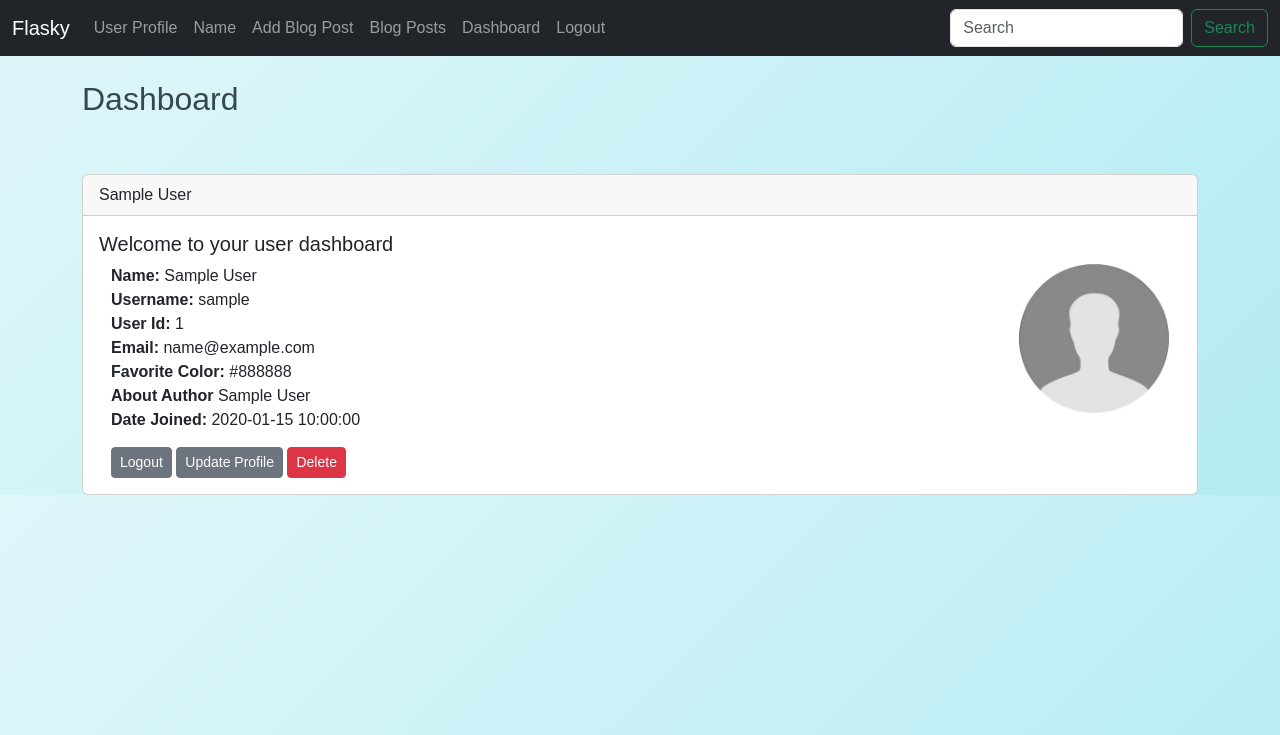
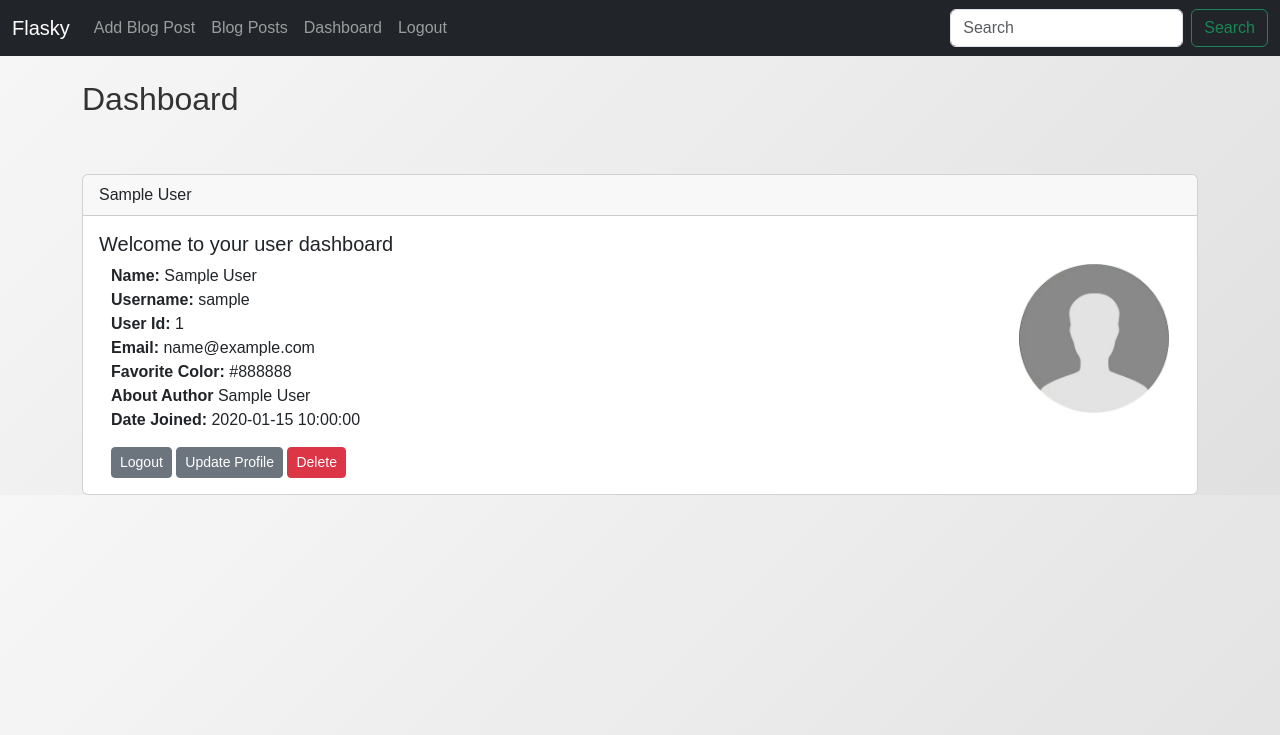
Before and after one commit to mohanvarma22/flask, a Flask app: page /dashboard in a window 1280 px wide. Shown: the top 735 px of the page. Run offline with Flask 3, Linux system fonts and the light colour scheme; a user stored in the database is signed in; tables that the repository leaves empty hold one stand-in row (values such as "Sample post"); some libraries are stand-ins or nearby versions.

Commit message:
Delete dialog boxes and removed unnecessary pages

```diff
--- a/app.py
+++ b/app.py
@@ -289,6 +289,15 @@ def is_valid_password(password):
 
     return True
 
+@app.route('/posts/delete/confirm/<int:id>')
+@login_required
+def delete_post_confirm(id):
+    post = Posts.query.get_or_404(id)
+    if post.poster_id != current_user.id:
+        flash("You can only delete your own posts!")
+        return redirect(url_for('posts'))
+    return render_template("delete_post_confirm.html", post=post)
+
 @app.route('/delete/<int:id>')
 @login_required
 def delete(id):
@@ -352,10 +361,10 @@ def index():
     return render_template('index.html',first_name=first_name,favorite_food=favorite_food)
                         #  stuff=stuff
 
-@app.route('/user/<name>')
+# @app.route('/user/<name>')
 
-def user(name):
-    return render_template('user.html',user_name=name)
+# def user(name):
+#     return render_template('user.html',user_name=name)
 
 #Create custom error pages
 
@@ -369,15 +378,15 @@ def page_not_found(e):
 def page_not_found(e):
     return render_template('500.html'),500
 
-@app.route('/name',methods=['GET','POST'])
-def name():
-    name=None
-    form=NamerForm()
-    if form.validate_on_submit():
-        name=form.name.data
-        form.name.data=''
-        flash("submitted the form successfully")
-    return render_template("name.html",name=name,form=form)
+# @app.route('/name',methods=['GET','POST'])
+# def name():
+#     name=None
+#     form=NamerForm()
+#     if form.validate_on_submit():
+#         name=form.name.data
+#         form.name.data=''
+#         flash("submitted the form successfully")
+#     return render_template("name.html",name=name,form=form)
 
 @app.route('/test_pw',methods=['GET','POST'])
 def test_pw():
--- a/static/css/style.css
+++ b/static/css/style.css
@@ -18,10 +18,10 @@ body{
 
 body {
     font-family: 'Arial', sans-serif;
-    background: linear-gradient(135deg, #E0F7FA, #B2EBF2);
-    color: #37474F;
+    background: linear-gradient(135deg, #F7F7F7, #E0E0E0); /* Light grey to medium grey gradient */
+    color: #333333; /* Dark grey for text */
+}
 
-}
 
 /* .container {
     max-width: 1200px;
--- a/templates/dashboard.html
+++ b/templates/dashboard.html
@@ -28,12 +28,13 @@
                         <strong>Email:</strong> {{ current_user.email }}<br/>
                         <strong>Favorite Color:</strong> {{ current_user.favorite_color }}<br/>
                         <strong>About Author</strong> {{ current_user.about_author }}<br/>
-
                         <strong>Date Joined:</strong> {{ current_user.date_added }}<br/>
                     </p>
                     <a href="{{ url_for('logout') }}" class="btn btn-secondary btn-sm">Logout</a>
                     <a href="{{ url_for('update', id=current_user.id) }}" class="btn btn-secondary btn-sm">Update Profile</a>
-                        <a href="{{ url_for('delete', id=current_user.id) }}" class="btn btn-danger btn-sm">Delete</a>
+                    <button type="button" class="btn btn-danger btn-sm" data-bs-toggle="modal" data-bs-target="#deleteConfirmModal">
+                        Delete
+                    </button>
                 </div>
 
                 <!-- Right side: Profile picture -->
@@ -45,4 +46,23 @@
     </div>
 </div>
 
+<!-- Delete Confirmation Modal -->
+<div class="modal fade" id="deleteConfirmModal" tabindex="-1" aria-labelledby="deleteConfirmModalLabel" aria-hidden="true">
+    <div class="modal-dialog">
+        <div class="modal-content">
+            <div class="modal-header">
+                <h5 class="modal-title" id="deleteConfirmModalLabel">Confirm Deletion</h5>
+                <button type="button" class="btn-close" data-bs-dismiss="modal" aria-label="Close"></button>
+            </div>
+            <div class="modal-body">
+                Do you really want to delete your account?
+            </div>
+            <div class="modal-footer">
+                <button type="button" class="btn btn-secondary" data-bs-dismiss="modal">Cancel</button>
+                <a href="{{ url_for('delete', id=current_user.id) }}" class="btn btn-danger">Delete</a>
+            </div>
+        </div>
+    </div>
+</div>
+
 {% endblock %}
--- a/templates/name.html
+++ b/templates/name.html
@@ -1,4 +1,4 @@
-{%extends 'base.html' %}
+<!-- {%extends 'base.html' %}
 {%block content%}
 
 {%for message in get_flashed_messages()%}
@@ -30,4 +30,4 @@
 
     </form>
 {%endif%}
-{%endblock%}
+{%endblock%} -->
--- a/templates/navbar.html
+++ b/templates/navbar.html
@@ -6,15 +6,6 @@
       </button>
       <div class="collapse navbar-collapse" id="navbarSupportedContent">
         <ul class="navbar-nav me-auto mb-2 mb-lg-0">
-          <!-- <li class="nav-item">
-            <a class="nav-link active" aria-current="page" href="#">Home</a>
-          </li> -->
-          <li class="nav-item">
-            <a class="nav-link" href="{{url_for('user',name='Mohan')}}">User Profile</a>
-          </li>
-          <li class="nav-item"></li>
-            <a class="nav-link" href="{{url_for('name')}}">Name</a>
-          </li>
 
 
           <li class="nav-item"></li>
--- a/templates/post.html
+++ b/templates/post.html
@@ -19,13 +19,13 @@
     {{post.content|safe}}<br/>
     {%if post.poster.about_author%}
     {{post.poster.about_author}}
-    {%endif}
+    {%endif%}
 </div>
 <br/>
 
 <a href="{{url_for('posts')}}" class="btn btn-primary mb-3 btn-sm">Back to Blog</a>
 {%if post.poster_id==current_user.id%}
   <a href="{{url_for('edit_post',id=post.id)}}" class="btn btn-primary mb-3 btn-sm">Edit Blog</a>
-  <a href="{{url_for('delete_post',id=post.id)}}" class="btn btn-primary mb-3 btn-sm">Delete Post</a>
+  <a href="{{url_for('delete_post_confirm',id=post.id)}}" class="btn btn-danger mb-3 btn-sm">Delete Post</a>
 {%endif%}
 {%endblock%}
--- a/templates/user.html
+++ b/templates/user.html
@@ -1,5 +1,5 @@
-{%extends 'base.html'%}
+<!-- {%extends 'base.html'%}
 {%block content%}
-<!-- {{user_name|upper}}  to use filters -->
+{{user_name|upper}}  to use filters
 {{user_name}}
-{% endblock %}
+{% endblock %} -->
--- a/webforms.py
+++ b/webforms.py
@@ -26,7 +26,7 @@ class PostForm(FlaskForm):
 
 #create a user form
 class UserForm(FlaskForm):
-    name=StringField("What's Your name babes",validators=[DataRequired()])#validators kuda chala untay such as email,equalto extra
+    name=StringField("What's your name",validators=[DataRequired()])#validators kuda chala untay such as email,equalto extra
     username=StringField("username",validators=[DataRequired()])
     email=StringField("email",validators=[DataRequired()])
     favorite_color=StringField("Favorite color")
@@ -42,5 +42,5 @@ class PasswordForm(FlaskForm):
 
 #create a form class
 class NamerForm(FlaskForm):
-    name=StringField("What's Your name babes",validators=[DataRequired()])#validators kuda chala untay such as email,equalto extra
+    name=StringField("What's Your name",validators=[DataRequired()])#validators kuda chala untay such as email,equalto extra
     submit=SubmitField("Submit")
```
Also changed, not shown: templates/delete_post_confirm.html (added, +16 -0 lines), templates/posts.html (+17 -19 lines). Lines whose indentation alone changed are shown as unchanged.
